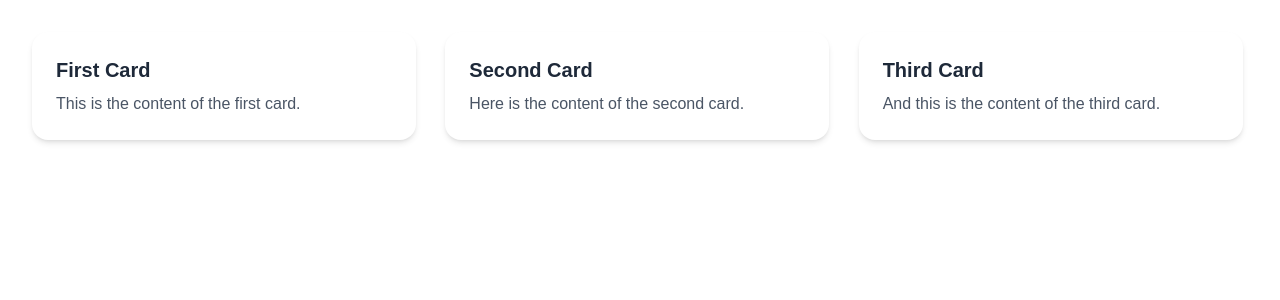
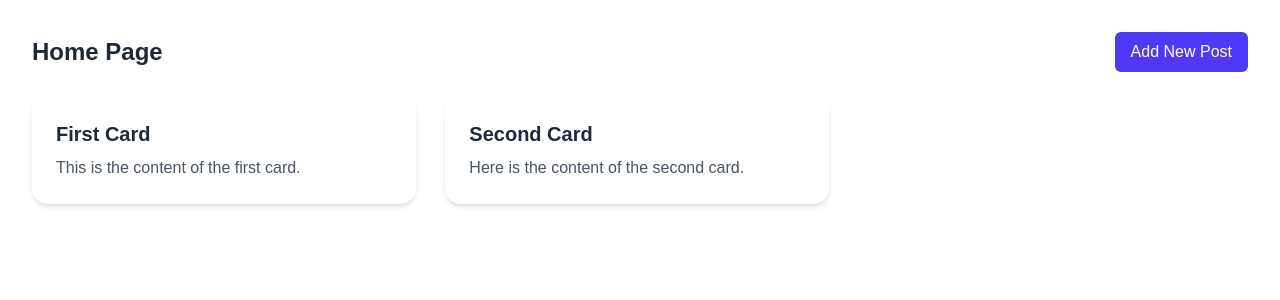
Before and after one commit to pdanyomiportfolio/alx-project-0x02-setup, a Next.js app in the folder alx-project-0x02/: page /home in a window 1280 px wide. Shown: the top 300 px of the page. Built offline with nearby package versions, Linux system fonts and the light colour scheme.

Commit message:
Implement a Modal Component

```diff
--- /dev/null
+++ b/alx-project-0x02/components/common/PostModal.tsx
@@ -0,0 +1,68 @@
+import React, { useState } from "react";
+import { type CardProps } from "@/interfaces";
+
+interface PostModalProps {
+  isOpen: boolean;
+  onClose: () => void;
+  onSubmit: (post: CardProps) => void;
+}
+
+const PostModal: React.FC<PostModalProps> = ({ isOpen, onClose, onSubmit }) => {
+  const [title, setTitle] = useState("");
+  const [content, setContent] = useState("");
+
+  if (!isOpen) return null;
+
+  const handleSubmit = (e: React.FormEvent) => {
+    e.preventDefault();
+    if (title.trim() && content.trim()) {
+      onSubmit({ title, content });
+      setTitle("");
+      setContent("");
+      onClose();
+    }
+  };
+
+  return (
+    <div className="fixed inset-0 bg-black bg-opacity-40 flex items-center justify-center z-50">
+      <div className="bg-white rounded-xl shadow-lg p-6 w-full max-w-md">
+        <h2 className="text-xl font-semibold text-gray-800 mb-4">
+          Add New Post
+        </h2>
+        <form onSubmit={handleSubmit} className="space-y-4">
+          <input
+            type="text"
+            placeholder="Enter title"
+            value={title}
+            onChange={(e) => setTitle(e.target.value)}
+            className="w-full px-3 py-2 border rounded-md focus:outline-none focus:ring-2 focus:ring-indigo-500"
+          />
+          <textarea
+            placeholder="Enter content"
+            value={content}
+            onChange={(e) => setContent(e.target.value)}
+            className="w-full px-3 py-2 border rounded-md focus:outline-none focus:ring-2 focus:ring-indigo-500"
+            rows={4}
+          />
+          <div className="flex justify-end gap-3">
+            <button
+              type="button"
+              onClick={onClose}
+              className="px-4 py-2 rounded-md bg-gray-200 hover:bg-gray-300"
+            >
+              Cancel
+            </button>
+            <button
+              type="submit"
+              className="px-4 py-2 rounded-md bg-indigo-600 text-white hover:bg-indigo-700"
+            >
+              Add Post
+            </button>
+          </div>
+        </form>
+      </div>
+    </div>
+  );
+};
+
+export default PostModal;
--- a/alx-project-0x02/pages/home.tsx
+++ b/alx-project-0x02/pages/home.tsx
@@ -1,25 +1,46 @@
-import React from "react";
+import React, { useState } from "react";
 import Card from "@/components/common/Card";
+import PostModal from "@/components/common/PostModal";
 import { type CardProps } from "@/interfaces";
 
 const Home: React.FC = () => {
-  const cards: CardProps[] = [
+  const [cards, setCards] = useState<CardProps[]>([
     { title: "First Card", content: "This is the content of the first card." },
     {
       title: "Second Card",
       content: "Here is the content of the second card.",
     },
-    {
-      title: "Third Card",
-      content: "And this is the content of the third card.",
-    },
-  ];
+  ]);
+
+  const [isModalOpen, setIsModalOpen] = useState(false);
+
+  const handleAddPost = (post: CardProps) => {
+    setCards((prev) => [...prev, post]);
+  };
 
   return (
-    <div className="p-8 grid grid-cols-1 sm:grid-cols-2 lg:grid-cols-3 gap-6">
-      {cards.map((card, index) => (
-        <Card key={index} title={card.title} content={card.content} />
-      ))}
+    <div className="p-8">
+      <div className="flex justify-between items-center mb-6">
+        <h1 className="text-2xl font-bold text-gray-800">Home Page</h1>
+        <button
+          onClick={() => setIsModalOpen(true)}
+          className="px-4 py-2 rounded-md bg-indigo-600 text-white hover:bg-indigo-700"
+        >
+          Add New Post
+        </button>
+      </div>
+
+      <div className="grid grid-cols-1 sm:grid-cols-2 lg:grid-cols-3 gap-6">
+        {cards.map((card, index) => (
+          <Card key={index} title={card.title} content={card.content} />
+        ))}
+      </div>
+
+      <PostModal
+        isOpen={isModalOpen}
+        onClose={() => setIsModalOpen(false)}
+        onSubmit={handleAddPost}
+      />
     </div>
   );
 };
```
